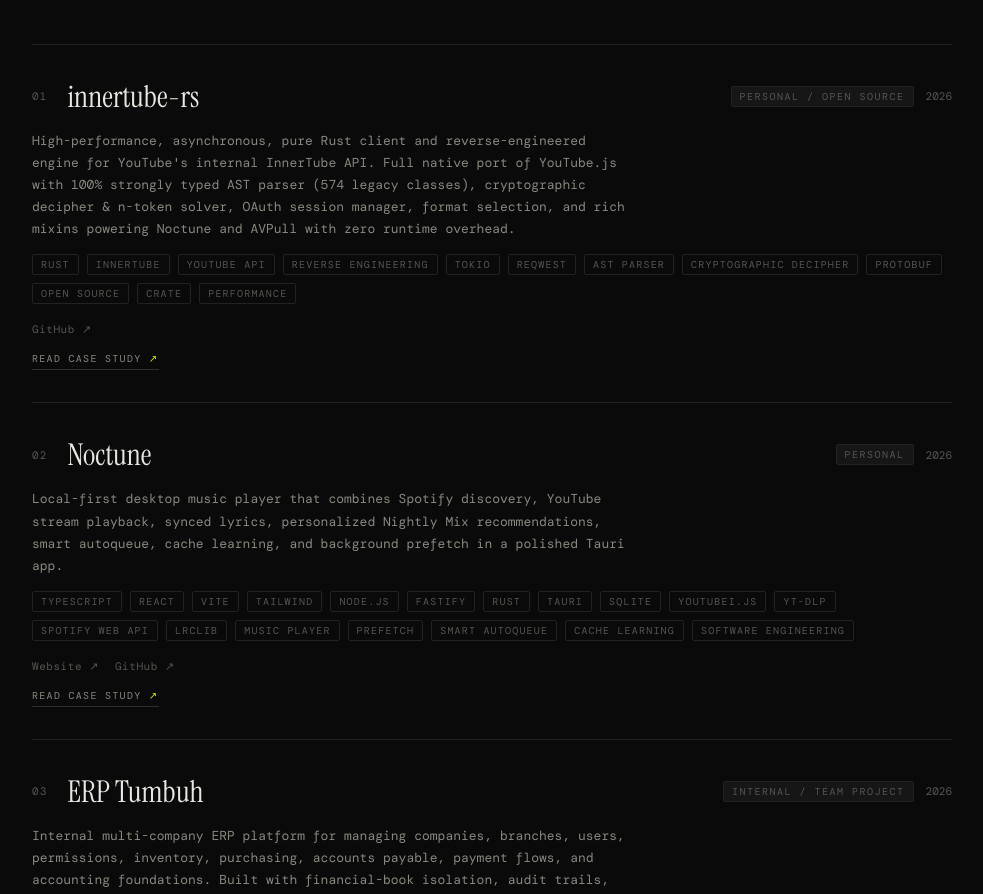
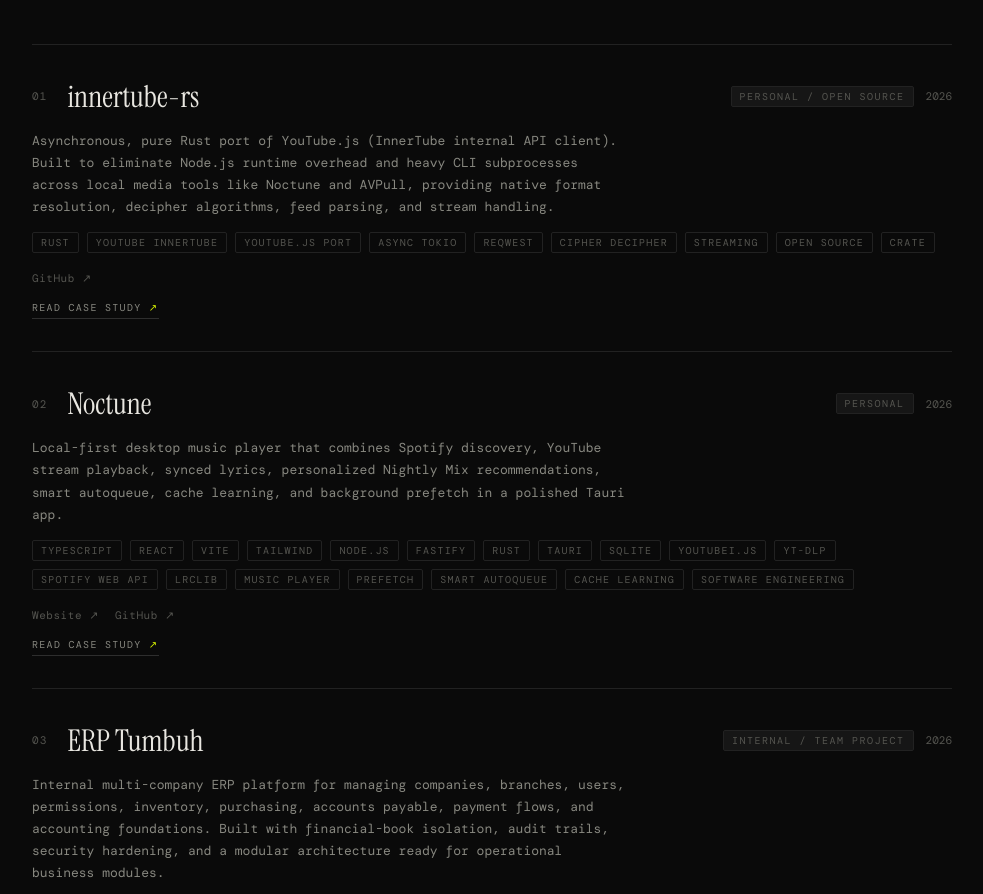
Before and after one commit to caya8205-2/my-portfolio, a React (Vite) app: page / in a window 1280 px wide. Shown: the part 3600-4494 px from the top of the page, without its empty margins (248-1231 px from the left). Built offline with nearby package versions, Linux system fonts and the light colour scheme; no server answers; a web font is replaced by a local one.

Commit message:
fix(portfolio): ground innertube-rs wording as Rust port of YouTube.js

```diff
--- a/src/sections/ProjectCaseStudy.tsx
+++ b/src/sections/ProjectCaseStudy.tsx
@@ -29,14 +29,14 @@ type CaseStudy = {
 export const caseStudies: Record<string, CaseStudy> = {
   "innertube-rs": {
     name: "innertube-rs",
-    eyebrow: "High-performance Rust InnerTube engine / 2026",
+    eyebrow: "Rust InnerTube client library / 2026",
     year: "2026",
-    summary: "A pure Rust asynchronous client and reverse-engineered engine for YouTube's internal InnerTube API, built to replace bloated Node.js sidecars and heavy subprocesses across native desktop and CLI media tooling.",
-    role: "Creator, architecture, and systems engineer",
-    stack: ["Rust", "Tokio", "Reqwest", "Serde", "Protobuf", "Crypto / Decipher", "YouTube InnerTube", "Open Source"],
-    challenge: "Existing media tools in the workspace like Noctune (desktop player) and AVPull (CLI downloader) previously relied on youtubei.js (Node.js runtime overhead) or yt-dlp subprocesses (3+ seconds latency and high memory footprint). Additionally, third-party Rust crates frequently break due to YouTube's constantly evolving obfuscation, n-token transforms, and signature cipher algorithms.",
-    approach: "Engineered a zero-bloat, asynchronous native Rust InnerTube client from scratch. Mapped all 574 legacy renderer classes into a strongly typed polymorphic AST parser, implemented full cryptographic decipher logic (signature deciphering, n-token transforms, visitor data, protobuf parameter encoding), built robust OAuth/cookie session management, and designed streaming primitives for format selection, segmented playback, and downloads.",
-    outcome: "A blazing fast native engine delivering sub-5ms scraping, zero Node.js runtime overhead, 85+ deterministic contract and fixture test suites, and 100% typed parity with YouTube.js — serving as the high-performance media backbone for Noctune and AVPull.",
+    summary: "A pure Rust asynchronous port of YouTube.js (InnerTube internal API client), built to replace Node.js sidecars and heavy subprocesses across personal media tools with a fast, embeddable native library.",
+    role: "Port author and maintainer",
+    stack: ["Rust", "Tokio", "Reqwest", "Serde", "Protobuf", "YouTube.js", "InnerTube API"],
+    challenge: "Media tools in the workspace like Noctune (desktop player) and AVPull (CLI downloader) previously relied on YouTube.js running inside Node.js/Bun sidecars or heavy yt-dlp subprocesses. This introduced cold-start delays, extra memory overhead, and packaging complexity for desktop distribution.",
+    approach: "Ported YouTube.js architecture into idiomatic, asynchronous Rust using Tokio and Reqwest. Implemented core InnerTube endpoints (Player, Browse, Search, Next, Account), strongly typed response parsers, signature and n-token deciphering algorithms, and streaming data helpers for format selection and segmented downloads.",
+    outcome: "A lightweight, embeddable native Rust crate that directly powers Noctune and AVPull with fast responses, minimal memory footprint, and zero external runtime dependencies.",
     images: [],
     links: [
       { label: "View source ↗", href: "https://github.com/caya8205-2/innertube-rs" },
--- a/src/sections/Projects.tsx
+++ b/src/sections/Projects.tsx
@@ -5,8 +5,8 @@ const projects = [
   {
     num: "01",
     name: "innertube-rs",
-    desc: "High-performance, asynchronous, pure Rust client and reverse-engineered engine for YouTube's internal InnerTube API. Full native port of YouTube.js with 100% strongly typed AST parser (574 legacy classes), cryptographic decipher & n-token solver, OAuth session manager, format selection, and rich mixins powering Noctune and AVPull with zero runtime overhead.",
-    tags: ["Rust", "InnerTube", "YouTube API", "Reverse Engineering", "Tokio", "Reqwest", "AST Parser", "Cryptographic Decipher", "Protobuf", "Open Source", "Crate", "Performance"],
+    desc: "Asynchronous, pure Rust port of YouTube.js (InnerTube internal API client). Built to eliminate Node.js runtime overhead and heavy CLI subprocesses across local media tools like Noctune and AVPull, providing native format resolution, decipher algorithms, feed parsing, and stream handling.",
+    tags: ["Rust", "YouTube InnerTube", "YouTube.js Port", "Async Tokio", "Reqwest", "Cipher Decipher", "Streaming", "Open Source", "Crate"],
     status: "Personal / Open Source",
     year: "2026",
     links: {
```
